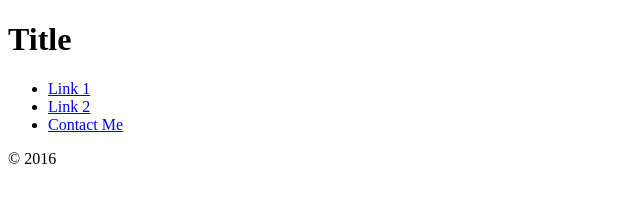
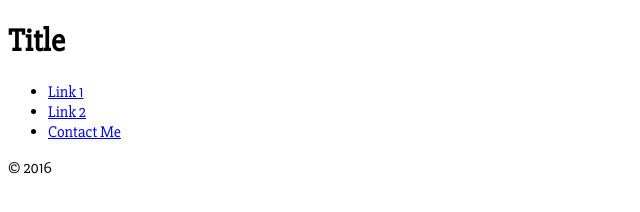
Before and after one commit to anamklone/CS1520-Project-Part-1, a plain HTML site: page index.html in a window 1280 px wide. Shown: the whole page, without its empty margins (0-640 px from the left). Drawn offline with Linux system fonts and the light colour scheme; the site is published under a folder, as on GitHub Pages, so addresses that start at the root find nothing.

Commit message:
Corrected typo in file path to stylesheet

```diff
--- a/index.html
+++ b/index.html
@@ -3,7 +3,7 @@
   <head>
     <meta charset="utf-8">
     <title></title>
-    <link href="/css/styles.css" rel="stylesheet">
+    <link href="css/styles.css" rel="stylesheet">
     <link href="https://fonts.googleapis.com/css?family=Slabo+27px" rel="stylesheet">
   </head>
   <body>
```
